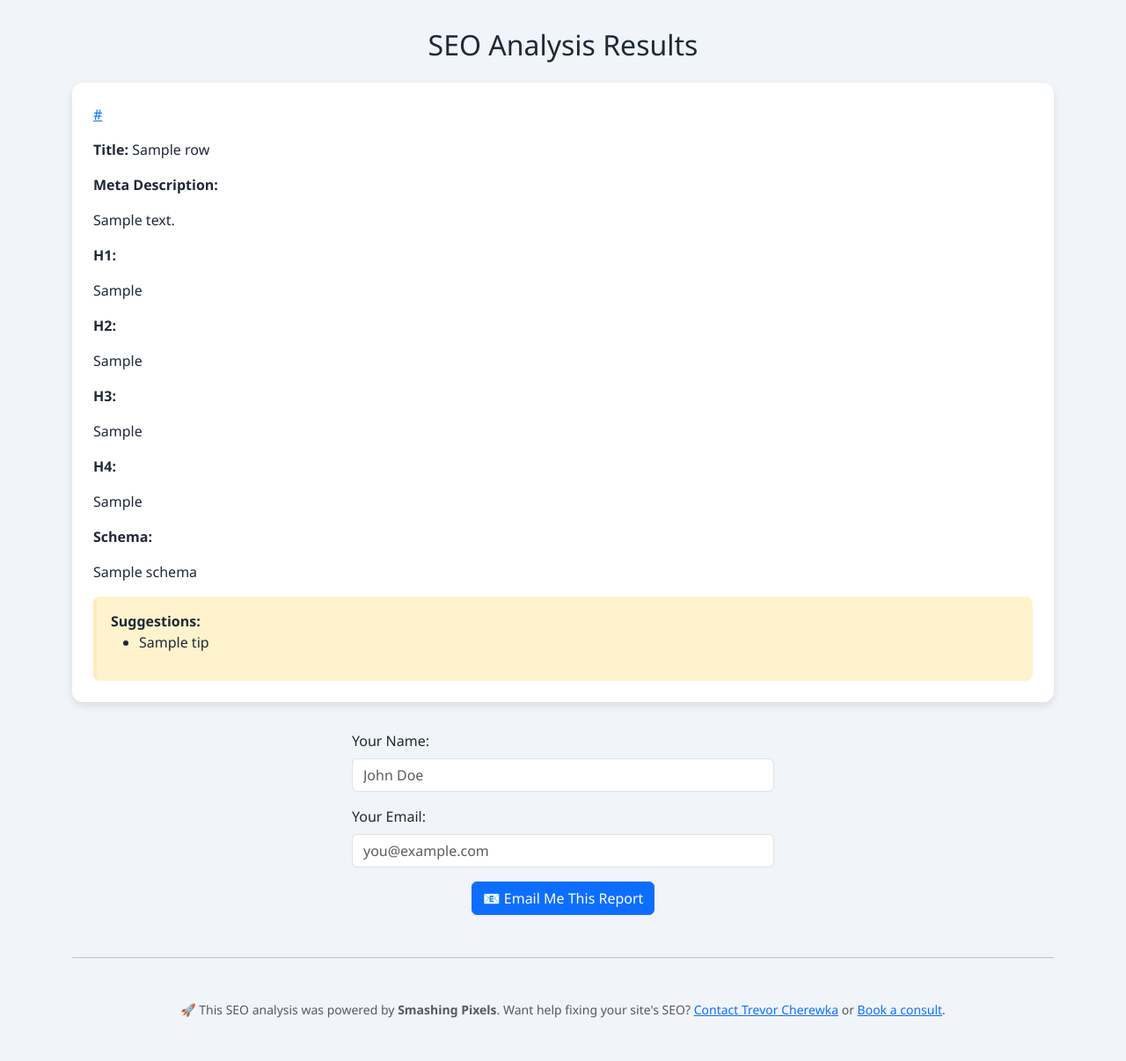
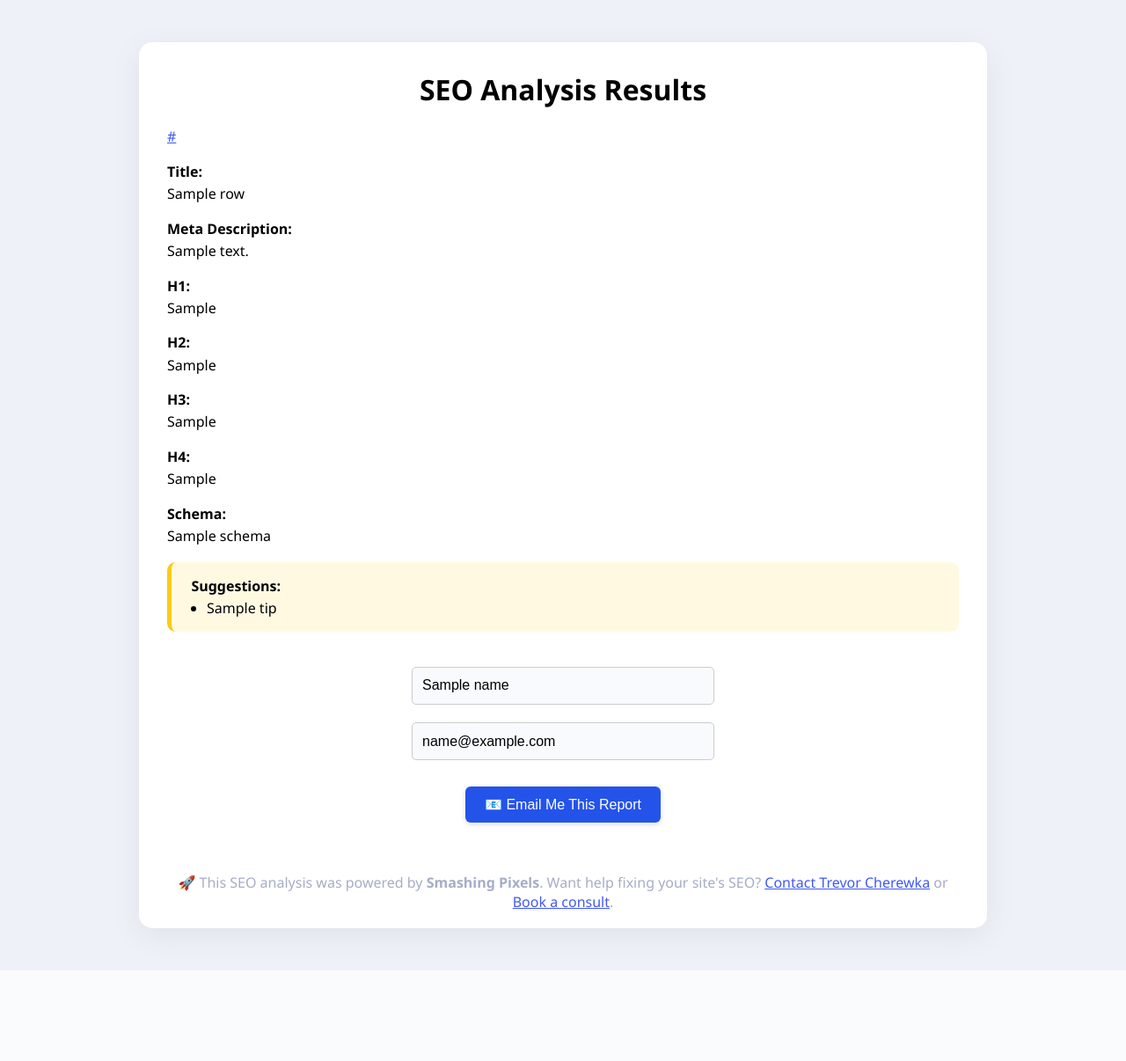
Before and after one commit to SmashingPixelsTools/seo-webscraper, a Flask app: template templates/results.html in a window 1280 px wide. Shown: the whole page at 88% size. After the commit the page ends 1090 px from the top, so only its background shows below. Run offline with Flask 3, Linux system fonts and the light colour scheme; the template is opened without the code that fills it: most values are stand-ins (such as "Sample title", 1, 10 or a date in 2020).

Commit message:
Update results.html

```diff
--- a/templates/results.html
+++ b/templates/results.html
@@ -1,134 +1,218 @@
-
 <!DOCTYPE html>
 <html lang="en">
 <head>
   <meta charset="UTF-8">
   <title>SEO Analysis Results</title>
-  <link href="https://cdn.jsdelivr.net/npm/bootstrap@5.3.0/dist/css/bootstrap.min.css" rel="stylesheet">
+  <meta name="viewport" content="width=device-width, initial-scale=1">
   <style>
     body {
-      background: #f1f5f9; color: #1f2937; padding: 2rem;
-      font-family: 'Segoe UI', sans-serif;
+      font-family: 'Segoe UI', Arial, sans-serif;
+      background: #eef1f7;
+      margin: 0;
+      padding: 0;
     }
-    .result-card {
-      background: #fff; border-radius: 0.75rem;
-      box-shadow: 0 4px 10px rgba(0,0,0,0.1);
-      padding: 1.5rem; margin-bottom: 2rem;
+    .container {
+      max-width: 900px;
+      margin: 3rem auto;
+      background: #fff;
+      border-radius: 15px;
+      box-shadow: 0 8px 36px 0 #0001;
+      padding: 2rem 2rem 1.2rem 2rem;
+    }
+    h1 {
+      text-align: center;
+      margin-top: 0;
+    }
+    a { color: #4058f5; }
+    .result-block {
+      margin-bottom: 2.5rem;
+    }
+    .field-label {
+      font-weight: bold;
+      display: block;
+      margin-top: 1.1em;
+      margin-bottom: .2em;
+    }
+    .show-more-content {
+      display: inline;
+      word-break: break-all;
+      white-space: pre-wrap;
+    }
+    .show-more-link {
+      color: #3e4eff;
+      cursor: pointer;
+      margin-left: 6px;
+      font-size: 0.97em;
+      text-decoration: underline;
     }
     .suggestions {
-      background: #fff3cd; border-left: 4px solid #ffecb5;
-      padding: 1rem; border-radius: 0.5rem;
+      background: #fff9e1;
+      border-left: 5px solid #facc15;
+      margin-top: 1.2em;
+      margin-bottom: 1.6em;
+      padding: 1em 1.4em;
+      border-radius: .6em;
+    }
+    .suggestions ul {
+      margin: .2em 0 0 0;
+      padding-left: 1.1em;
     }
     .form-footer {
-      max-width: 480px; margin: 2rem auto;
+      margin-top: 2.2em;
+      text-align: center;
     }
-    .trunc {
-      overflow: hidden;
-      max-height: 7.5em;
-      position: relative;
+    input[type="text"], input[type="email"] {
+      width: 320px;
+      padding: .7em;
+      border-radius: 5px;
+      border: 1px solid #ccc;
+      margin-bottom: 1.3em;
+      font-size: 1em;
+      display: block;
+      margin-left: auto;
+      margin-right: auto;
+      background: #f8fafd;
     }
-    .trunc.expanded {
-      max-height: none;
+    button, .btn {
+      font-size: 1em;
+      padding: .67em 1.4em;
+      color: #fff;
+      background: #2453ea;
+      border: none;
+      border-radius: 6px;
+      margin: 0.6em 0.3em 0.6em 0.3em;
+      cursor: pointer;
+      box-shadow: 0 2px 6px #0002;
+      transition: background 0.2s;
     }
-    .show-more {
-      display: block;
-      margin-top: 0.5rem;
-      color: #2563eb;
-      cursor: pointer;
-      font-size: 0.9rem;
+    button:hover, .btn:hover {
+      background: #394cd9;
+    }
+    .footer {
+      text-align: center;
+      margin-top: 3em;
+      color: #a5adc7;
+      font-size: 1em;
+    }
+    .footer a { color: #4058f5; }
+    @media (max-width:600px){
+      .container { padding: 1.1rem 0.3rem; }
+      input[type="text"], input[type="email"] { width:95%; }
     }
   </style>
   <script>
-    function toggleExpand(btn) {
-      const block = btn.previousElementSibling;
-      block.classList.toggle('expanded');
-      btn.innerText = block.classList.contains('expanded') ? 'Show less' : 'Show more';
+    function toggleShowMore(id) {
+      const more = document.getElementById('show-more-' + id);
+      const btn = document.getElementById('show-more-btn-' + id);
+      if (more.style.display === 'none') {
+        more.style.display = 'inline';
+        btn.innerText = 'Show less';
+      } else {
+        more.style.display = 'none';
+        btn.innerText = 'Show more';
+      }
     }
   </script>
 </head>
 <body>
   <div class="container">
-    <h2 class="text-center mb-4">SEO Analysis Results</h2>
+    <h1>SEO Analysis Results</h1>
+
+    {% if message %}
+      <div style="background:#e3f5e8;color:#188659;padding:.8em 1.1em;border-radius:6px;margin-bottom:1.7em;text-align:center;font-weight:500;">
+        {{ message }}
+      </div>
+    {% endif %}
+
     {% for row in data %}
-    <div class="result-card">
-      <p><a href="{{ row.url }}" target="_blank">{{ row.url }}</a></p>
-      <p><strong>Title:</strong> {{ row.title }}</p>
-      <p><strong>Meta Description:</strong>
-        <div class="trunc">{{ row.meta_description }}</div>
-        {% if row.meta_description|length > 200 %}
-        <span class="show-more" onclick="toggleExpand(this)">Show more</span>
+      <div class="result-block">
+        <a href="{{ row.url }}" target="_blank">{{ row.url }}</a>
+
+        <div class="field-label">Title:</div>
+        {{ row.title }}
+
+        <div class="field-label">Meta Description:</div>
+        {% set f=row.meta_description %}
+        {% if f and f|length > 400 %}
+          <span class="show-more-content">{{ f[:400] }}</span>
+          <span id="show-more-{{ loop.index0 }}-meta" class="show-more-content" style="display:none;">{{ f[400:] }}</span>
+          <span id="show-more-btn-{{ loop.index0 }}-meta" class="show-more-link" onclick="toggleShowMore('{{ loop.index0 }}-meta')">Show more</span>
+        {% else %}
+          <span class="show-more-content">{{ f or "N/A" }}</span>
         {% endif %}
-      </p>
-      <p><strong>H1:</strong>
-        <div class="trunc">{{ row.h1 }}</div>
-        {% if row.h1|length > 200 %}
-        <span class="show-more" onclick="toggleExpand(this)">Show more</span>
+
+        <div class="field-label">H1:</div>
+        {% set h1=row.h1 %}
+        {% if h1 and h1|length > 400 %}
+          <span class="show-more-content">{{ h1[:400] }}</span>
+          <span id="show-more-{{ loop.index0 }}-h1" class="show-more-content" style="display:none;">{{ h1[400:] }}</span>
+          <span id="show-more-btn-{{ loop.index0 }}-h1" class="show-more-link" onclick="toggleShowMore('{{ loop.index0 }}-h1')">Show more</span>
+        {% else %}
+          <span class="show-more-content">{{ h1 or "N/A" }}</span>
         {% endif %}
-      </p>
-      <p><strong>H2:</strong>
-        <div class="trunc">{{ row.h2 }}</div>
-        {% if row.h2|length > 200 %}
-        <span class="show-more" onclick="toggleExpand(this)">Show more</span>
+
+        <div class="field-label">H2:</div>
+        {% set h2=row.h2 %}
+        {% if h2 and h2|length > 400 %}
+          <span class="show-more-content">{{ h2[:400] }}</span>
+          <span id="show-more-{{ loop.index0 }}-h2" class="show-more-content" style="display:none;">{{ h2[400:] }}</span>
+          <span id="show-more-btn-{{ loop.index0 }}-h2" class="show-more-link" onclick="toggleShowMore('{{ loop.index0 }}-h2')">Show more</span>
+        {% else %}
+          <span class="show-more-content">{{ h2 or "N/A" }}</span>
         {% endif %}
-      </p>
-      <p><strong>H3:</strong>
-        <div class="trunc">{{ row.h3 }}</div>
-        {% if row.h3|length > 200 %}
-        <span class="show-more" onclick="toggleExpand(this)">Show more</span>
+
+        <div class="field-label">H3:</div>
+        {% set h3=row.h3 %}
+        {% if h3 and h3|length > 400 %}
+          <span class="show-more-content">{{ h3[:400] }}</span>
+          <span id="show-more-{{ loop.index0 }}-h3" class="show-more-content" style="display:none;">{{ h3[400:] }}</span>
+          <span id="show-more-btn-{{ loop.index0 }}-h3" class="show-more-link" onclick="toggleShowMore('{{ loop.index0 }}-h3')">Show more</span>
+        {% else %}
+          <span class="show-more-content">{{ h3 or "N/A" }}</span>
         {% endif %}
-      </p>
-      <p><strong>H4:</strong>
-        <div class="trunc">{{ row.h4 }}</div>
-        {% if row.h4|length > 200 %}
-        <span class="show-more" onclick="toggleExpand(this)">Show more</span>
+
+        <div class="field-label">H4:</div>
+        {% set h4=row.h4 %}
+        {% if h4 and h4|length > 400 %}
+          <span class="show-more-content">{{ h4[:400] }}</span>
+          <span id="show-more-{{ loop.index0 }}-h4" class="show-more-content" style="display:none;">{{ h4[400:] }}</span>
+          <span id="show-more-btn-{{ loop.index0 }}-h4" class="show-more-link" onclick="toggleShowMore('{{ loop.index0 }}-h4')">Show more</span>
+        {% else %}
+          <span class="show-more-content">{{ h4 or "N/A" }}</span>
         {% endif %}
-      </p>
-      <p><strong>Schema:</strong>
-        <div class="trunc">{{ row.schema or "N/A" }}</div>
-        {% if row.schema and row.schema|length > 200 %}
-        <span class="show-more" onclick="toggleExpand(this)">Show more</span>
+
+        <div class="field-label">Schema:</div>
+        {% set sc=row.schema %}
+        {% if sc and sc|length > 400 %}
+          <span class="show-more-content">{{ sc[:400] }}</span>
+          <span id="show-more-{{ loop.index0 }}-schema" class="show-more-content" style="display:none;">{{ sc[400:] }}</span>
+          <span id="show-more-btn-{{ loop.index0 }}-schema" class="show-more-link" onclick="toggleShowMore('{{ loop.index0 }}-schema')">Show more</span>
+        {% else %}
+          <span class="show-more-content">{{ sc or "N/A" }}</span>
         {% endif %}
-      </p>
-      {% if row.suggestions %}
-      <div class="suggestions mt-3">
-        <strong>Suggestions:</strong>
+
+        <div class="suggestions">
+          <b>Suggestions:</b>
           <ul>
             {% for tip in row.suggestions %}
               <li>{{ tip }}</li>
             {% endfor %}
           </ul>
         </div>
-      {% endif %}
       </div>
     {% endfor %}
 
-    {% if message %}
-    <div class="alert alert-info text-center">{{ message }}</div>
-    {% endif %}
-
-    <form action="/send_report" method="post" class="form-footer">
-      <div class="mb-3">
-        <label for="name" class="form-label">Your Name:</label>
-        <input type="text" name="name" class="form-control" required placeholder="John Doe">
-      </div>
-      <div class="mb-3">
-        <label for="email" class="form-label">Your Email:</label>
-        <input type="email" name="email" class="form-control" required placeholder="you@example.com">
-      </div>
-      <div class="text-center">
-        <button type="submit" class="btn btn-primary">
-          📧 Email Me This Report
-        </button>
-      </div>
+    <form class="form-footer" action="/send_report" method="post">
+      <input type="text" name="name" placeholder="Your Name" required value="{{ name or '' }}">
+      <input type="email" name="email" placeholder="Your Email" required value="{{ email or '' }}">
+      <button class="btn" type="submit">📧 Email Me This Report</button>
     </form>
 
-    <hr class="my-5">
-    <p class="text-center text-muted small">
-      🚀 This SEO analysis was powered by <strong>Smashing Pixels</strong>.
-      Want help fixing your site's SEO?
+    <div class="footer">
+      🚀 This SEO analysis was powered by <b>Smashing Pixels</b>. Want help fixing your site's SEO?
       <a href="mailto:trevor@smashingpixels.ca">Contact Trevor Cherewka</a> or
       <a href="https://calendly.com/trevorcherewka">Book a consult</a>.
-    </p>
+    </div>
   </div>
 </body>
 </html>
```
Lines whose indentation alone changed are shown as unchanged.
